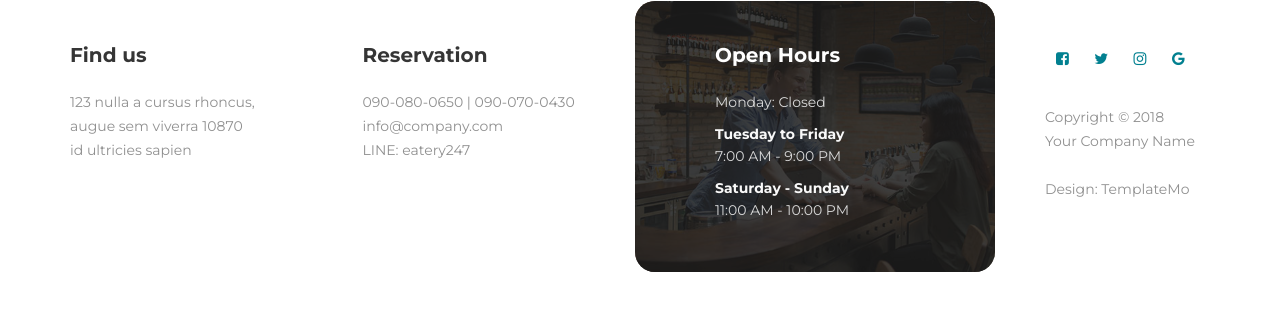
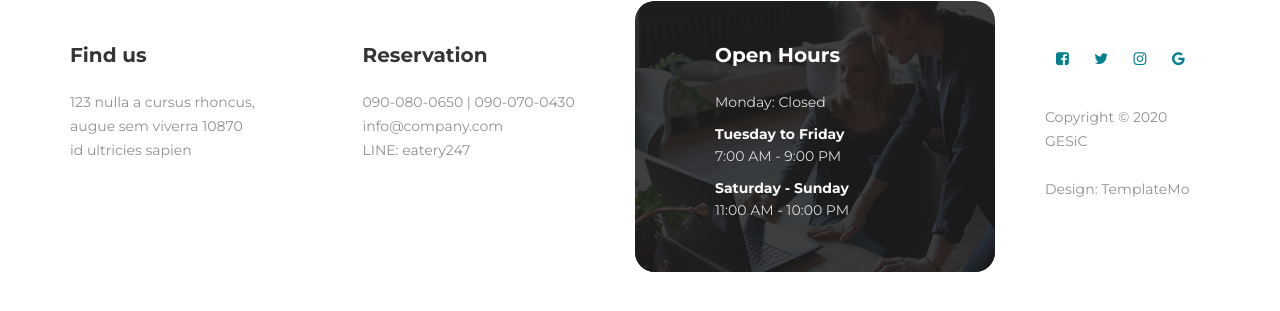
Before and after one commit to Andreskammerath/GesicBlog, a Django app: template GesicBlog/land/templates/land/layout.html in a window 1280 px wide. Shown: the part 100-411 px from the top of the page. Run offline with Django 3.2, Linux system fonts and the light colour scheme; the template is opened without the code that fills it, so the values that code supplies are empty; some libraries are stand-ins or nearby versions.

Commit message:
Added new pictures of stuff

```diff
--- a/GesicBlog/land/static/css/templatemo-style.css
+++ b/GesicBlog/land/static/css/templatemo-style.css
@@ -642,7 +642,7 @@ http://www.templatemo.com/tm-515-eatery
   -----------------------------------------*/
 
   #testimonial {
-    background: url('../images/testimonial-bg.jpg') center center no-repeat;
+    background: url('../images/slider-image2b.jpg') center center no-repeat;
     background-size: cover;
   }
 
@@ -781,7 +781,7 @@ http://www.templatemo.com/tm-515-eatery
 
   .footer-open-hour {
     background: #028090;
-    background: url('../images/footer-open-hour-bg.jpg') center center no-repeat;
+    background: url('../images/slider-image3b.jpg') center center no-repeat;
     background-size: cover;
     border-radius: 20px;
     margin-top: 0;
--- a/GesicBlog/land/templates/land/layout.html
+++ b/GesicBlog/land/templates/land/layout.html
@@ -126,7 +126,7 @@
                          </ul>
 
                          <div class="wow fadeInUp copyright-text" data-wow-delay="0.8s">
-                              <p><br>Copyright &copy; 2018 <br>Your Company Name
+                              <p><br>Copyright &copy; 2020 <br>GESiC
 
                               <br><br>Design: <a rel="nofollow" href="http://templatemo.com" target="_parent">TemplateMo</a></p>
                          </div>
```
Also changed, not shown: GesicBlog/land/templates/land/index.html (+5 -5 lines), GesicBlog/db.sqlite3, GesicBlog/land/static/images/liliana.jpg (added), GesicBlog/land/static/images/luisa.jpg (added), GesicBlog/land/static/images/silvina.jpg (added), 1 other file.
